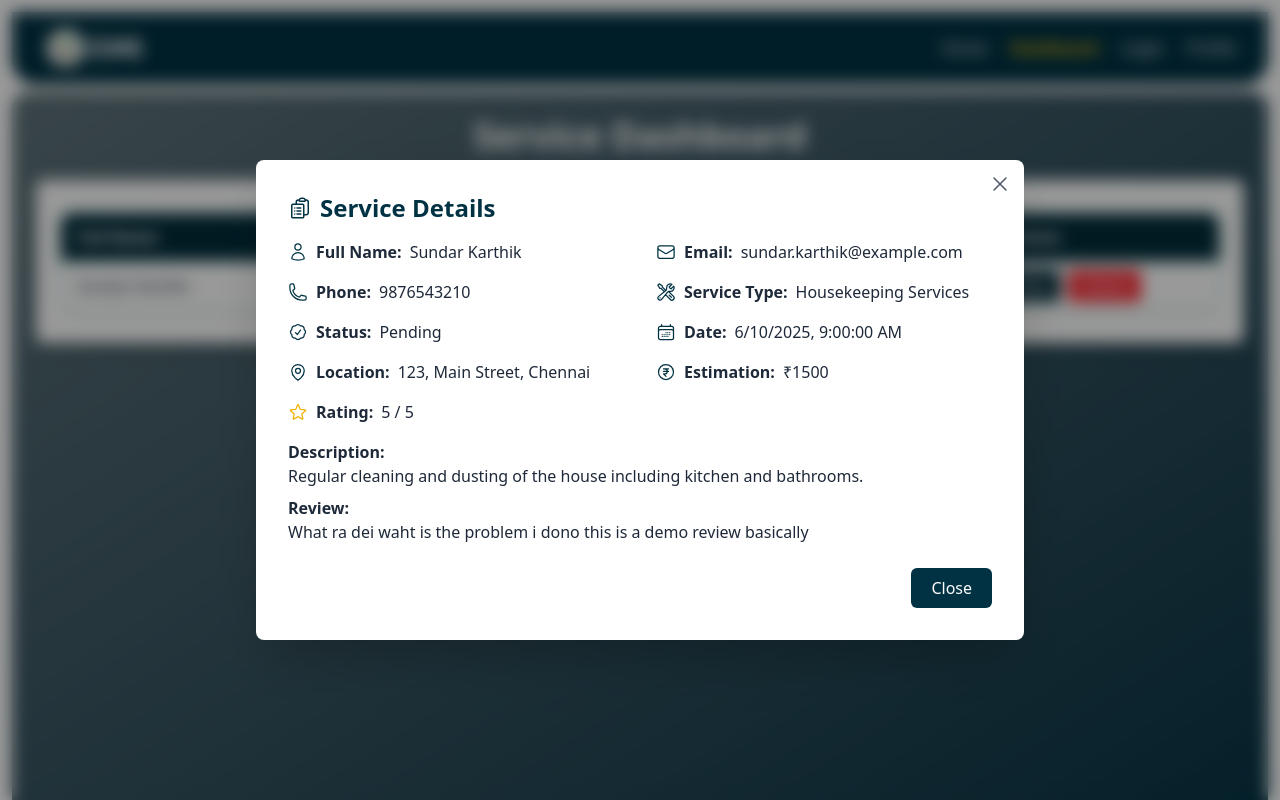
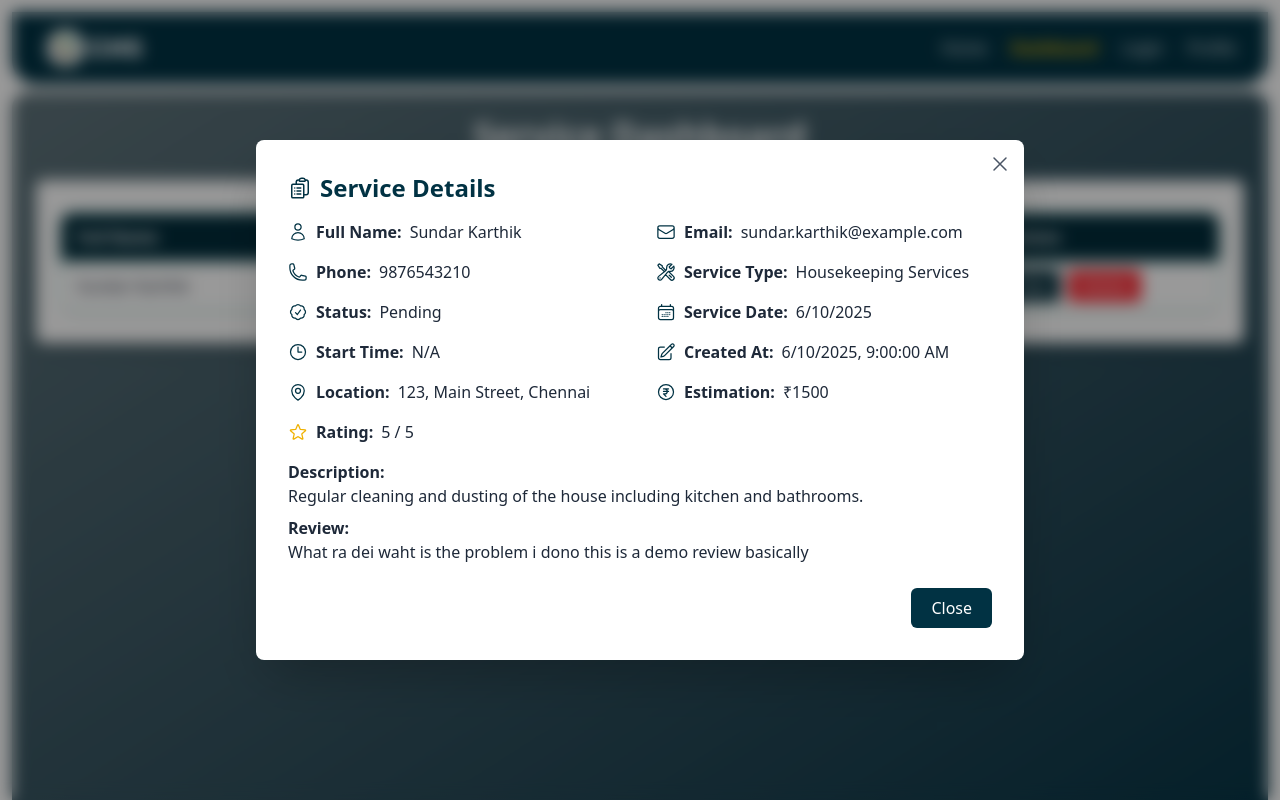
Before and after one commit to infoziantappwrite/CNS_Admin_Frontend, a React (Vite) app: page /dashboard in a window 1280 px wide. Both pictures are taken after a click on the button "View". Shown: the top 800 px of the page. Built offline with nearby package versions, Linux system fonts and the light colour scheme.

Commit message:
Added extra details

```diff
--- a/src/pages/Dashboard.jsx
+++ b/src/pages/Dashboard.jsx
@@ -11,7 +11,9 @@ import {
   StarIcon,
   ClipboardDocumentListIcon,
   WrenchScrewdriverIcon,
-  CheckBadgeIcon
+  CheckBadgeIcon,
+  ClockIcon,
+  PencilSquareIcon
 } from '@heroicons/react/24/outline';
 
 export default function Dashboard({ services, onView, onDelete, selectedService, setSelectedService }) {
@@ -21,7 +23,6 @@ export default function Dashboard({ services, onView, onDelete, selectedService,
         <h2 className="text-4xl font-extrabold mb-6 text-center">Service Dashboard</h2>
 
         <div className="bg-white rounded-lg shadow-lg overflow-hidden p-4 sm:p-6 text-black">
-
           <ServiceTable services={services} onView={onView} onDelete={onDelete} />
         </div>
 
@@ -65,7 +66,15 @@ export default function Dashboard({ services, onView, onDelete, selectedService,
                 </p>
                 <p className="flex items-center gap-2">
                   <CalendarDaysIcon className="h-5 w-5 text-[#013243]" />
-                  <strong>Date:</strong> {new Date(selectedService.serviceDate).toLocaleString()}
+                  <strong>Service Date:</strong> {new Date(selectedService.serviceDate).toLocaleDateString()}
+                </p>
+                <p className="flex items-center gap-2">
+                  <ClockIcon className="h-5 w-5 text-[#013243]" />
+                  <strong>Start Time:</strong> {selectedService.startTime || 'N/A'}
+                </p>
+                <p className="flex items-center gap-2">
+                  <PencilSquareIcon className="h-5 w-5 text-[#013243]" />
+                  <strong>Created At:</strong> {new Date(selectedService.createdAt || selectedService.serviceDate).toLocaleString()}
                 </p>
                 <p className="flex items-center gap-2">
                   <MapPinIcon className="h-5 w-5 text-[#013243]" />
```
